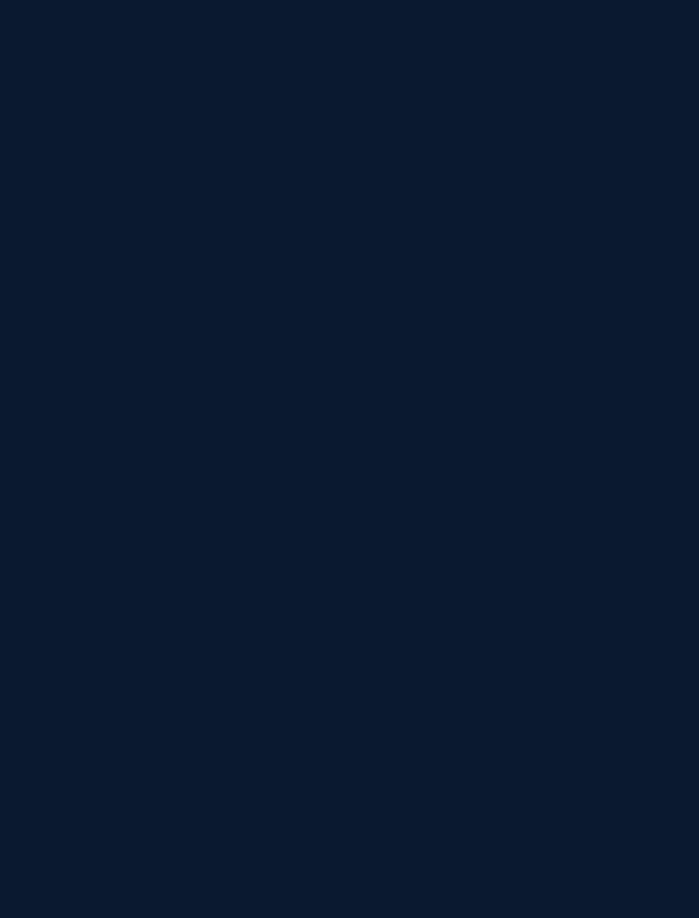
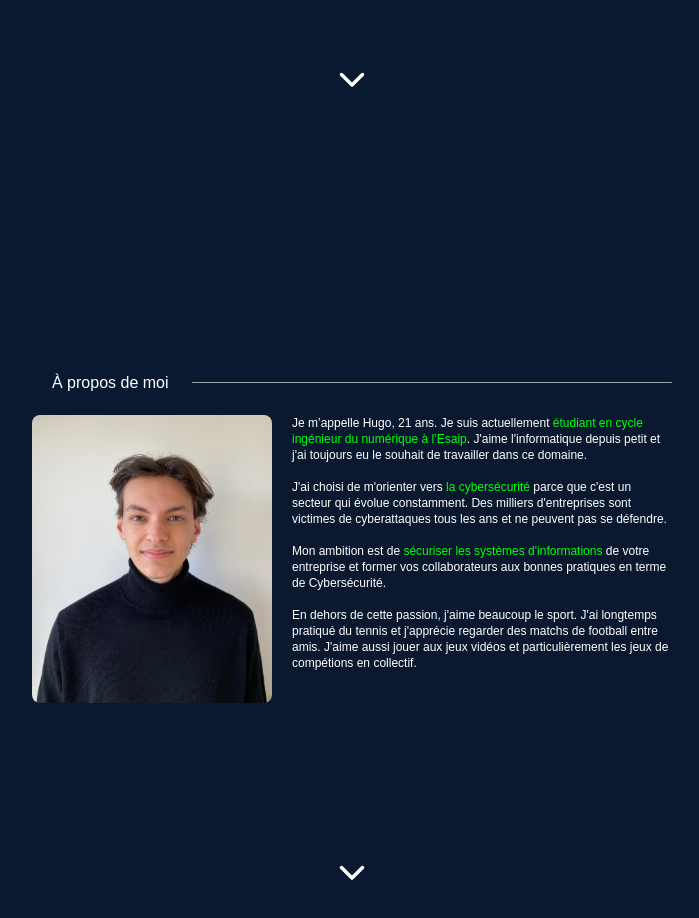
Before and after one commit to HugoDELCROIX/Portfolio, a Vue app in the folder portfolio/: page / in a window 1280 px wide. Shown: the part 700-1618 px from the top of the page, without its empty margins (288-987 px from the left). Before the commit the page ends 844 px from the top, so only its background shows below. Built offline with nearby package versions, Linux system fonts and the light colour scheme; a small style sheet from the web is missing.

Commit message:
added transition and about me part

```diff
--- a/portfolio/src/App.vue
+++ b/portfolio/src/App.vue
@@ -1,9 +1,11 @@
 <template>
   <NavigationVue></NavigationVue>
   <HomeVue></HomeVue>
+  <AboutMe></AboutMe>
 </template>
 
 <script setup>
+import AboutMe from './components/AboutMe.vue'
 import HomeVue from './components/HomeVue.vue'
 import NavigationVue from './components/NavigationVue.vue'
 </script>
--- a/portfolio/src/assets/main.css
+++ b/portfolio/src/assets/main.css
@@ -2,14 +2,44 @@
 @tailwind components;
 @tailwind utilities;
 
+::-webkit-scrollbar {
+  width: 20px;
+}
+
+::-webkit-scrollbar-track {
+  background-color: transparent;
+}
+
+::-webkit-scrollbar-thumb {
+  background-color: #d6dee1;
+  border-radius: 20px;
+  border: 6px solid transparent;
+  background-clip: content-box;
+}
+
+::-webkit-scrollbar-thumb:hover {
+  background-color: #a8bbbf;
+}
+
 html {
-  @apply font-krona;
+  @apply font-krona scroll-smooth;
 }
 
 body {
   @apply bg-dark_blue;
 }
 
+.section {
+  @apply text-white flex justify-center items-center h-screen;
+}
 .social-link {
   @apply rounded px-2 py-1 hover:bg-white hover:text-black;
 }
+
+#chevron {
+  @apply transition ease-out duration-500;
+}
+
+.chevron-hidden {
+  @apply opacity-0;
+}
--- /dev/null
+++ b/portfolio/src/components/AboutMe.vue
@@ -0,0 +1,47 @@
+<template>
+  <div id="about-me" class="section w-1/2 m-auto">
+    <div>
+      <div class="flex flex-row items-center justify-between w-full mb-5">
+        <p class="w-1/4 pl-5">À propos de moi</p>
+        <hr class="w-3/4 border-gray-400 rounded" />
+      </div>
+      <div class="flex gap-5 items-start text-xs">
+        <img src="../assets/images/pp.jpg" alt="Profile picture" class="w-60 rounded-lg" />
+        <p class="font-extralight">
+          Je m’appelle Hugo, 21 ans. Je suis actuellement
+          <span class="text-green">étudiant en cycle ingénieur du numérique à l’Esaip</span>. J'aime
+          l'informatique depuis petit et j'ai toujours eu le souhait de travailler dans ce domaine.
+          <br />
+          <br />
+          J'ai choisi de m'orienter vers <span class="text-green">la cybersécurité</span> parce que
+          c'est un secteur qui évolue constamment. Des milliers d'entreprises sont victimes de
+          cyberattaques tous les ans et ne peuvent pas se défendre.
+          <br />
+          <br />
+          Mon ambition est de
+          <span class="text-green">sécuriser les systèmes d'informations</span> de votre entreprise
+          et former vos collaborateurs aux bonnes pratiques en terme de Cybersécurité.
+          <br />
+          <br />
+          En dehors de cette passion, j'aime beaucoup le sport. J'ai longtemps pratiqué du tennis et
+          j'apprécie regarder des matchs de football entre amis. J'aime aussi jouer aux jeux vidéos
+          et particulièrement les jeux de compétions en collectif.
+        </p>
+      </div>
+    </div>
+  </div>
+  <div id="chevron" class="text-white -mt-20 mb-10 text-center">
+    <a href="#education"><font-awesome-icon icon="fa-solid fa-chevron-down" class="w-7 h-7" /></a>
+  </div>
+</template>
+
+<script>
+window.addEventListener('scroll', function () {
+  var div = document.getElementById('chevron')
+  if (window.scrollY > 800) {
+    div.classList.add('chevron-hidden')
+  } else {
+    div.classList.remove('chevron-hidden')
+  }
+})
+</script>
--- /dev/null
+++ b/portfolio/src/components/EducationVue.vue
@@ -0,0 +1,5 @@
+<template>
+  <div class="section"></div>
+</template>
+
+<script></script>
--- a/portfolio/src/components/HomeVue.vue
+++ b/portfolio/src/components/HomeVue.vue
@@ -1,5 +1,5 @@
 <template>
-  <div class="text-white flex justify-center items-center h-screen">
+  <div class="section">
     <div class="text-4xl flex flex-col gap-4 items-start">
       <p class="text-lg font-hack text-green">Bonjour ! Je suis</p>
       <p class="font-black text-gray-200">Hugo DELCROIX</p>
@@ -33,6 +33,18 @@
       </div>
     </div>
   </div>
+  <div id="chevron" class="text-white -mt-20 mb-10 text-center">
+    <a href="#about-me"><font-awesome-icon icon="fa-solid fa-chevron-down" class="w-7 h-7" /></a>
+  </div>
 </template>
 
-<script setup></script>
+<script>
+window.addEventListener('scroll', function () {
+  var div = document.getElementById('chevron')
+  if (window.scrollY > 800) {
+    div.classList.add('chevron-hidden')
+  } else {
+    div.classList.remove('chevron-hidden')
+  }
+})
+</script>
--- a/portfolio/src/components/NavigationVue.vue
+++ b/portfolio/src/components/NavigationVue.vue
@@ -4,7 +4,7 @@
     <ol
       class="list-ordered text-white marker:text-green text-xs font-hack flex justify-around w-2/6"
     >
-      <a href="" class="hover:text-green"><li>À propos de moi</li></a>
+      <a href="#about-me" class="hover:text-green"><li>À propos de moi</li></a>
       <a href="" class="hover:text-green"><li>Parcours</li></a>
       <a href="" class="hover:text-green"><li>Expériences professionnelles</li></a>
       <a href="" class="hover:text-green"><li>Projets</li></a>
--- a/portfolio/src/main.js
+++ b/portfolio/src/main.js
@@ -6,8 +6,8 @@ import './assets/main.css'
 import { library } from '@fortawesome/fontawesome-svg-core'
 import { FontAwesomeIcon } from '@fortawesome/vue-fontawesome'
 import { faGithub, faLinkedinIn, faInstagram, faTelegram } from '@fortawesome/free-brands-svg-icons'
-import { faInbox } from '@fortawesome/free-solid-svg-icons'
+import { faChevronDown, faInbox } from '@fortawesome/free-solid-svg-icons'
 
-library.add(faGithub, faLinkedinIn, faInstagram, faTelegram, faInbox)
+library.add(faGithub, faLinkedinIn, faInstagram, faTelegram, faInbox, faChevronDown)
 
 createApp(App).component('font-awesome-icon', FontAwesomeIcon).mount('#app')
```
Also changed, not shown: portfolio/src/assets/images/pp.jpg (added).
